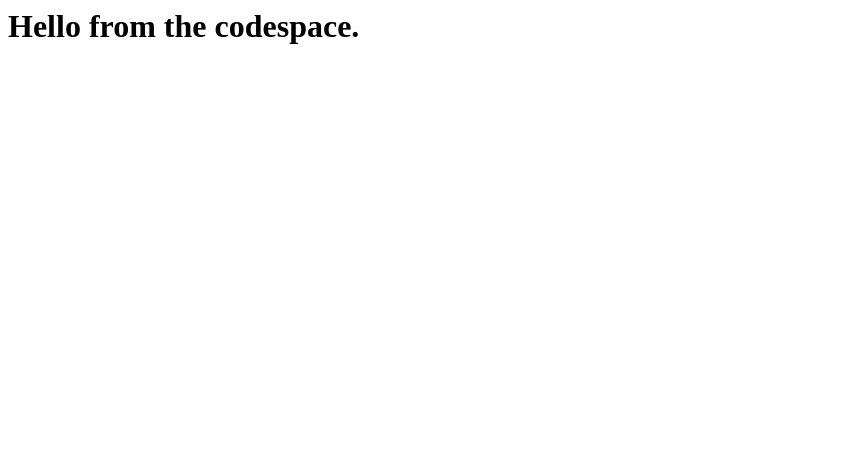
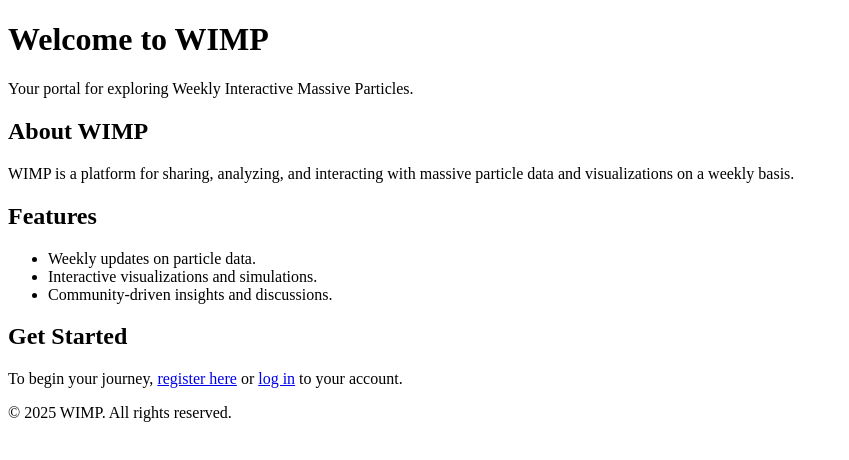
Before and after one commit to CosmicJesterX/WIMP, a plain HTML site: page index.html in a window 1280 px wide. Shown: the whole page, without its empty margins (0-849 px from the left). Drawn offline with Linux system fonts and the light colour scheme.

Commit message:
Update index.html

```diff
--- a/index.html
+++ b/index.html
@@ -1,3 +1,36 @@
-<html>
-  <h1>Hello from the codespace.</h1>
+<!DOCTYPE html>
+<html lang="en">
+<head>
+  <meta charset="UTF-8">
+  <meta name="viewport" content="width=device-width, initial-scale=1.0">
+  <title>WIMP - Weekly Interactive Massive Particles</title>
+  <link rel="stylesheet" href="styles.css"> <!-- Link to an external stylesheet -->
+</head>
+<body>
+  <header>
+    <h1>Welcome to WIMP</h1>
+    <p>Your portal for exploring Weekly Interactive Massive Particles.</p>
+  </header>
+  <main>
+    <section id="about">
+      <h2>About WIMP</h2>
+      <p>WIMP is a platform for sharing, analyzing, and interacting with massive particle data and visualizations on a weekly basis.</p>
+    </section>
+    <section id="features">
+      <h2>Features</h2>
+      <ul>
+        <li>Weekly updates on particle data.</li>
+        <li>Interactive visualizations and simulations.</li>
+        <li>Community-driven insights and discussions.</li>
+      </ul>
+    </section>
+    <section id="get-started">
+      <h2>Get Started</h2>
+      <p>To begin your journey, <a href="register.html">register here</a> or <a href="login.html">log in</a> to your account.</p>
+    </section>
+  </main>
+  <footer>
+    <p>&copy; 2025 WIMP. All rights reserved.</p>
+  </footer>
+</body>
 </html>
```
